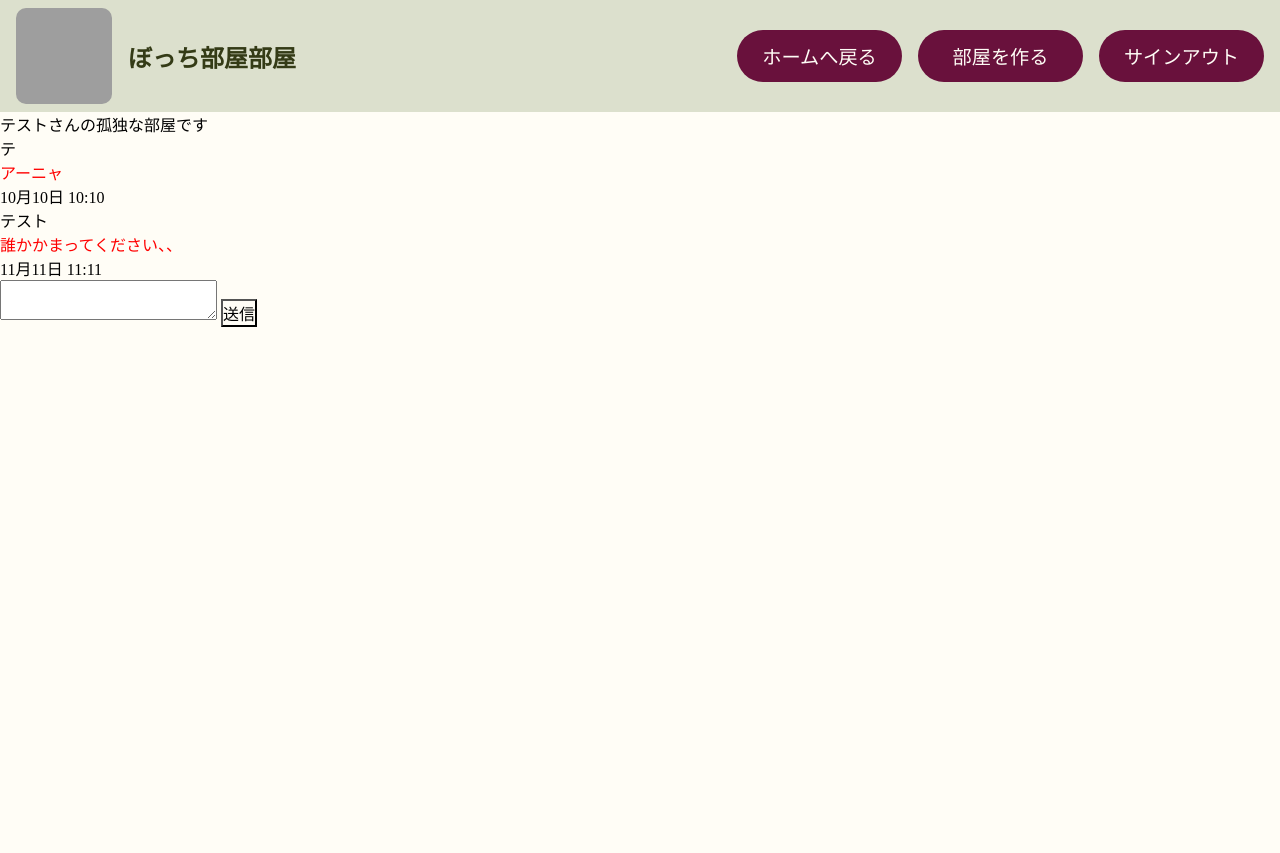
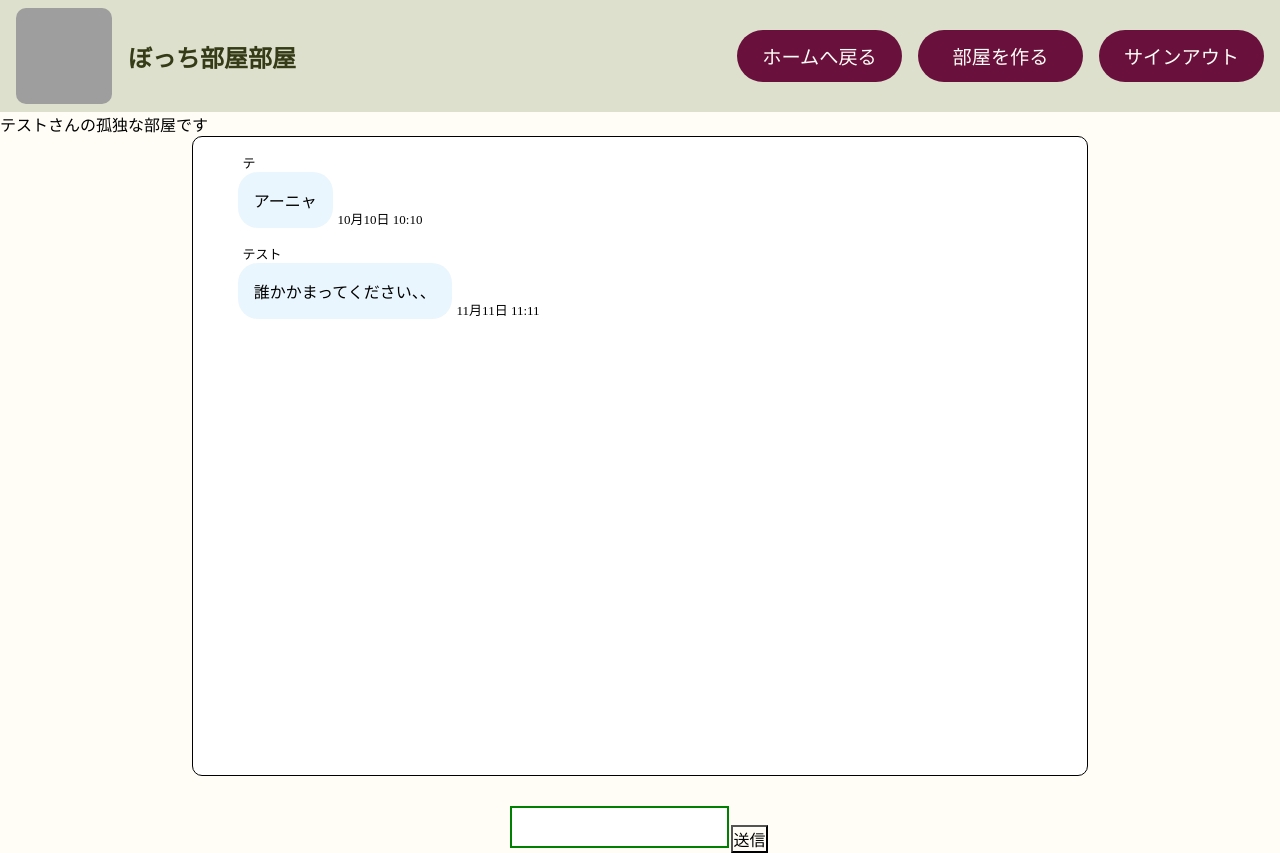
Before and after one commit to redeye0077/raretech_hackason_chat, a Flask app: page /message/1 in a window 1280 px wide. Before the commit the page ends 327 px from the top, so only its background shows below. Run offline with Flask 2, Linux system fonts and the light colour scheme; data comes from the database, SQL or seed files in the repository; data that the repository does not hold is empty; grey boxes are pictures that could not be loaded.

Commit message:
[featrure] メッセージの表示箇所、大枠完成
細かなクラスの修正は後ほど
先に投稿フォームのCSS作業へ

```diff
--- a/ChatApp/static/css/detail.css
+++ b/ChatApp/static/css/detail.css
@@ -1,7 +1,130 @@
-.message—mine {
-    color: blue;
+/* detail.css */
+
+.detail-main-wrapper {
+    width: 100%;
+    display: flex;
+    flex-direction: column;
+    gap: 2rem;
+    align-items: center;
 }
 
-.message—others {
-    color: red;
+
+.messages-area {
+    background-color: white;
+    border: 1.5px solid black;
+    border-radius: 10px;
+    width: 70%;
+    min-width:  640px;
+    height: 640px;
+    overflow: scroll;
+    display: flex;
+    justify-content: center;
 }
+
+.messages-wrapper {
+    width: 90%;
+    margin-top: 1rem;
+    display: flex;
+    flex-direction: column;
+    gap: 1rem;
+}
+
+/* ---------- 他者のメッセージ ---------- */
+
+.message__name {
+    font-size: small;
+    margin-left: 0.3rem;
+}
+
+
+.message__content {
+    background-color: var(--sky);
+    display: inline-block;
+    padding: 1rem;
+    border-radius: 20px;
+    /* ここに左尻尾 */
+}
+
+.message__timestamp {
+    font-size: small;
+    margin-left: 0.3rem;
+}
+
+
+/* ----------- 自分のメッセージ --------- */
+
+.my-message__name {
+    font-size: small;
+    margin-left: 0.3rem;
+    text-align: right;
+}
+
+.my-message-elements-wrapper {
+    display: flex;
+    justify-content: flex-end;
+    align-items: flex-end;
+}
+
+.my-message__content {
+    background-color: var(--sky);
+    display: inline-block;
+    padding: 1rem;
+    border-radius: 20px;
+    /* ここに右尻尾 */
+}
+
+.my-message__delete-button {
+    border: none;
+    padding: 0.2rem;
+    font-size: small;
+    margin-right: 0.3rem;
+}
+
+.my-message__delete-button:hover {
+    color: var(--error_red);
+    border-style: solid;
+    border-radius: 5px;
+}
+
+.my-message__delete-button-posi {
+    text-align: right;
+}
+
+
+.my-message__timestamp {
+    font-size: small;
+    margin-right: 0.3rem;
+}
+
+
+.timestamp-delete-column {
+    display: flex;
+    flex-direction: column;
+}
+
+/* レイアウト */
+
+.layout__flex {
+    display: flex;
+    align-items: flex-end;
+}
+
+.layout__column {
+    display: flex;
+    flex-direction: column;
+}
+
+
+/* ----------- post-area ----------- */
+
+/* textareaの初期値リセット・初期設定 */
+textarea {
+    resize: none;
+}
+
+textarea:focus{
+    border: none;
+    outline-color: #008000;
+    outline-style: solid;
+    outline-width: 2px;
+  }
--- a/ChatApp/templates/detail.html
+++ b/ChatApp/templates/detail.html
@@ -4,34 +4,47 @@
     <li class="button__text-center"><a href="{{ url_for('signout') }}" class="azuki-button">サインアウト</a></li>
 {% endblock %}{% block body %}
 <main>
-    <!-- 変数が表示できるかテスト -->
     <p>{{ channel.description }}</p>
-
-    <!-- メッセージの投稿者による条件分岐・名前と時刻をセットで表示-->
+    <div class="detail-main-wrapper">
+        <div class="messages-area">
+            <div class="messages-wrapper">
                 {% for message in messages %}
                     {% if message.user_id == user_id %}
-            <p>{{ message.name }}</p>
-            <p class="message—mine">{{ message.content }}</p>
-            <form action="/delete_message" method="post"><button class="">削除</button></form>
+                        <div class="my-message">
+                            <p class="my-message__name">{{ message.name }}(自分)</p>
+                            <div class="my-message-elements-wrapper">
+                                <div class="layout__column">
+                                    <form action="/delete_message" method="post" class="my-message__delete-button-posi"><button class="my-message__delete-button">削除</button></form>
                                     <!-- メッセージ投稿時刻のフォーマット変更 -->
                                     {% with timestamp = message.created_at.strftime('%m月%d日 %H:%M') %}
-            <p>{{ timestamp }}</p>
+                                    <p class="my-message__timestamp">{{ timestamp }}</p>
                                     {% endwith %}
+                                </div>
+                                <p class="my-message__content">{{ message.content }}</p>
+                            </div>
+                        </div>
                     {% else %}
-            <p>{{ message.name }}</p>
-            <p class="message—others">{{ message.content }}</p>
+                        <div class="message">
+                            <p class="message__name">{{ message.name }}</p>
+                            <div class="layout__flex">
+                                <p class="message__content">{{ message.content }}</p>
                                 <!-- メッセージ投稿時刻のフォーマット変更 -->
                                 {% with timestamp = message.created_at.strftime('%m月%d日 %H:%M') %}
-            <p>{{ timestamp }}</p>
+                                <p class="message__timestamp">{{ timestamp }}</p>
                                 {% endwith %}
+                            </div>
+                        </div>
                     {% endif %}
                 {% endfor %}
-
+            </div>
+        </div>
+        <div class="post-area">
             <form action="{{ url_for('messageAdd')}}" method="post">
                 <input type="hidden" name="channel_id" value="{{ channel.id }}">
-        <textarea name="content"></textarea>
+                <textarea name="content" autofocus></textarea>
                 <button>送信</button>
             </form>
-
+        </div>
+    </div>
 </main>
 {% endblock body %}
```
Lines whose indentation alone changed are shown as unchanged.
